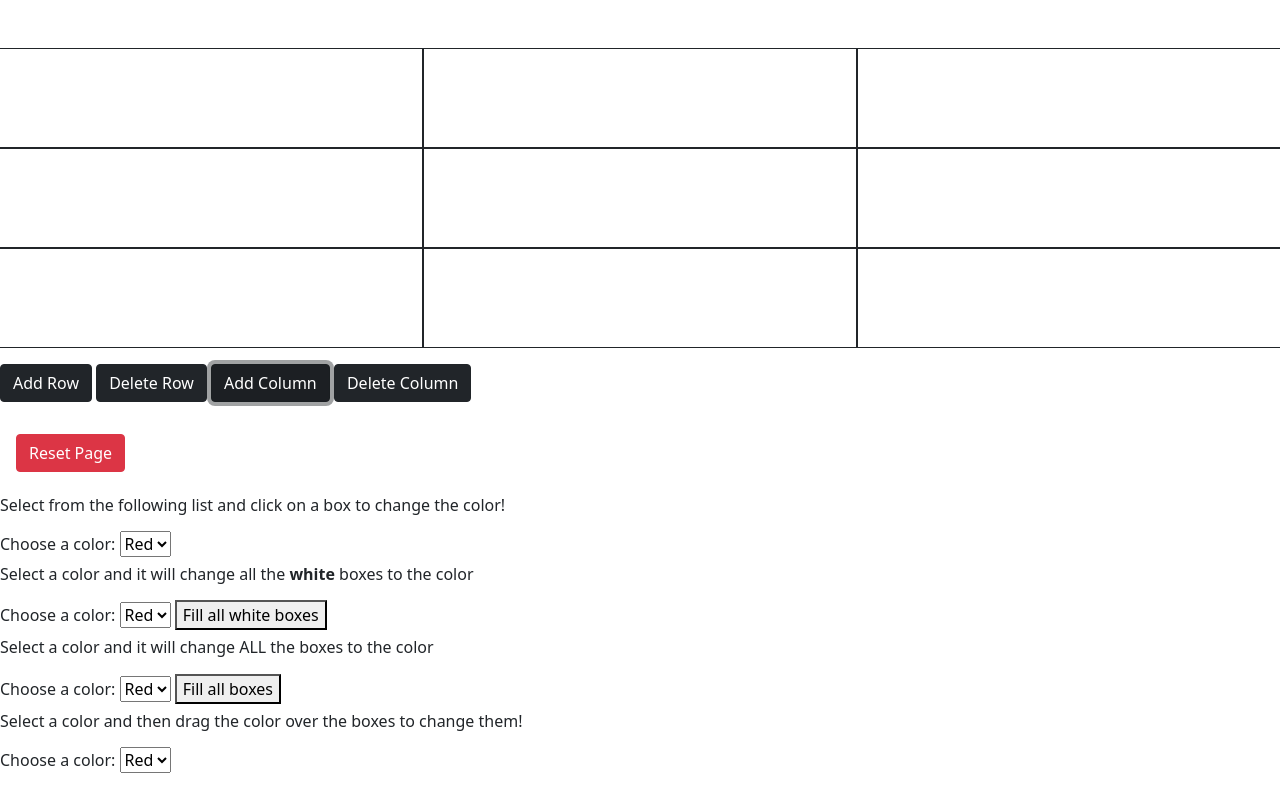
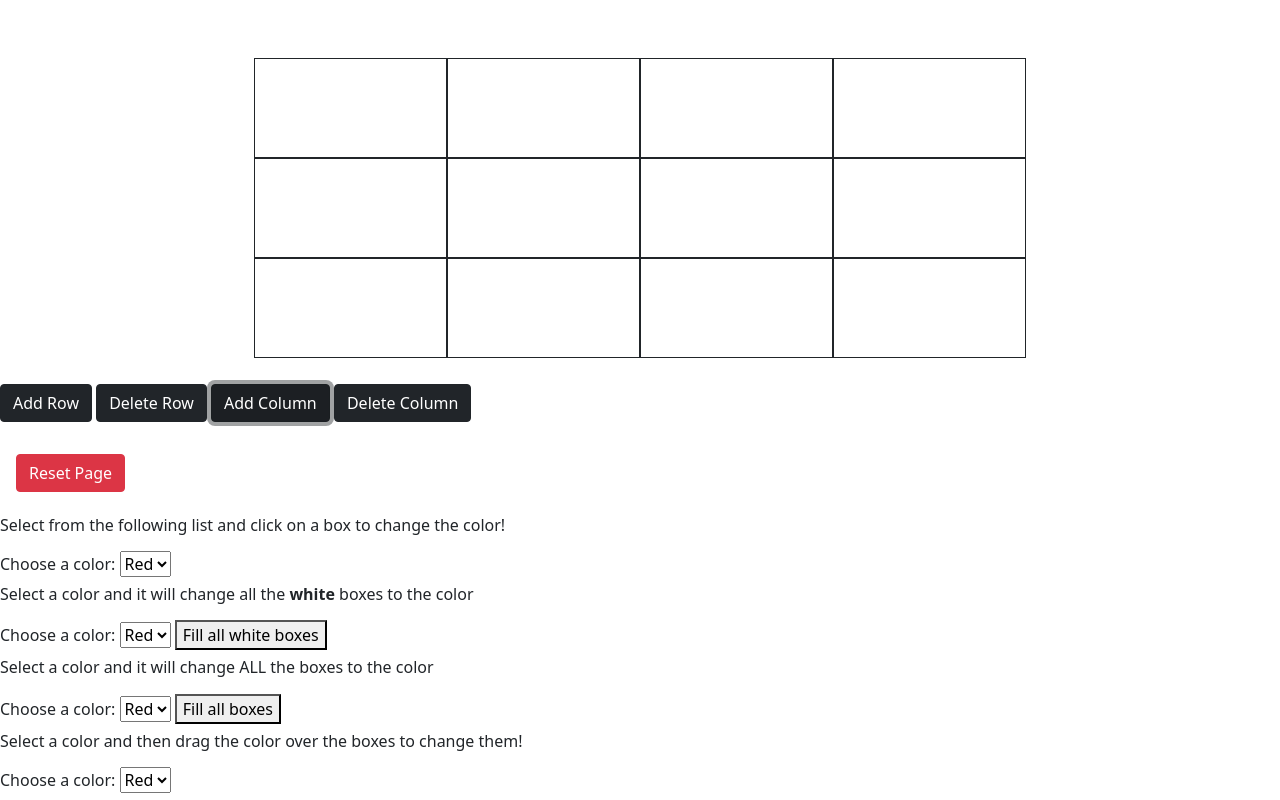
Before and after one commit to Smqkmj/Assignment5, a plain HTML site: page index.html in a window 1280 px wide. Both pictures are taken after a click on the button "Add Column". Drawn offline with nearby package versions, Linux system fonts and the light colour scheme.

Commit message:
finished add columns function

```diff
--- a/index.html
+++ b/index.html
@@ -2,6 +2,7 @@
 <html lang="en">
 
 <head>
+    <script src="https://ajax.googleapis.com/ajax/libs/jquery/3.5.1/jquery.min.js"></script>
     <meta charset="UTF-8">
     <meta name="viewport" content="width=device-width, initial-scale=1.0">
     <title>Assignment 5</title>
@@ -29,7 +30,6 @@
             <div class="col-sm border border-dark box white"></div>
             <div class="col-sm border border-dark box white"></div>
             <div class="col-sm border border-dark box white"></div>
-
         </div>
     </div>
 
@@ -93,6 +93,7 @@
     </div>
 
     <!-- don't forget to add your script file -->
+    <script src="./script-add-column.js"></script>
 </body>
 
 </html>
--- a/script-add-column.js
+++ b/script-add-column.js
@@ -1,8 +1,13 @@
 
 // ●	add columns to the grid
+const firstColChild=document.querySelector('div.col-sm')
 $( ".add-col" ).click(function() {
 
     console.log("add column button clicked");
+    $(firstColChild).clone().appendTo("div.row");
+  //  console.log($('.row'))
+   // rowParent.removeChild(rowParent.lastElementChild)
+   // $("div.row div.col-sm:last-child").remove()
   });
 // ●	remove rows from the grid
 // ●	remove columns from the grid
--- a/style.css
+++ b/style.css
@@ -2,3 +2,10 @@
     width: 100px;
     height: 100px;
 }
+
+.mt-5{
+    margin: auto;
+    width: 60%;
+
+    padding: 10px;
+}
```
